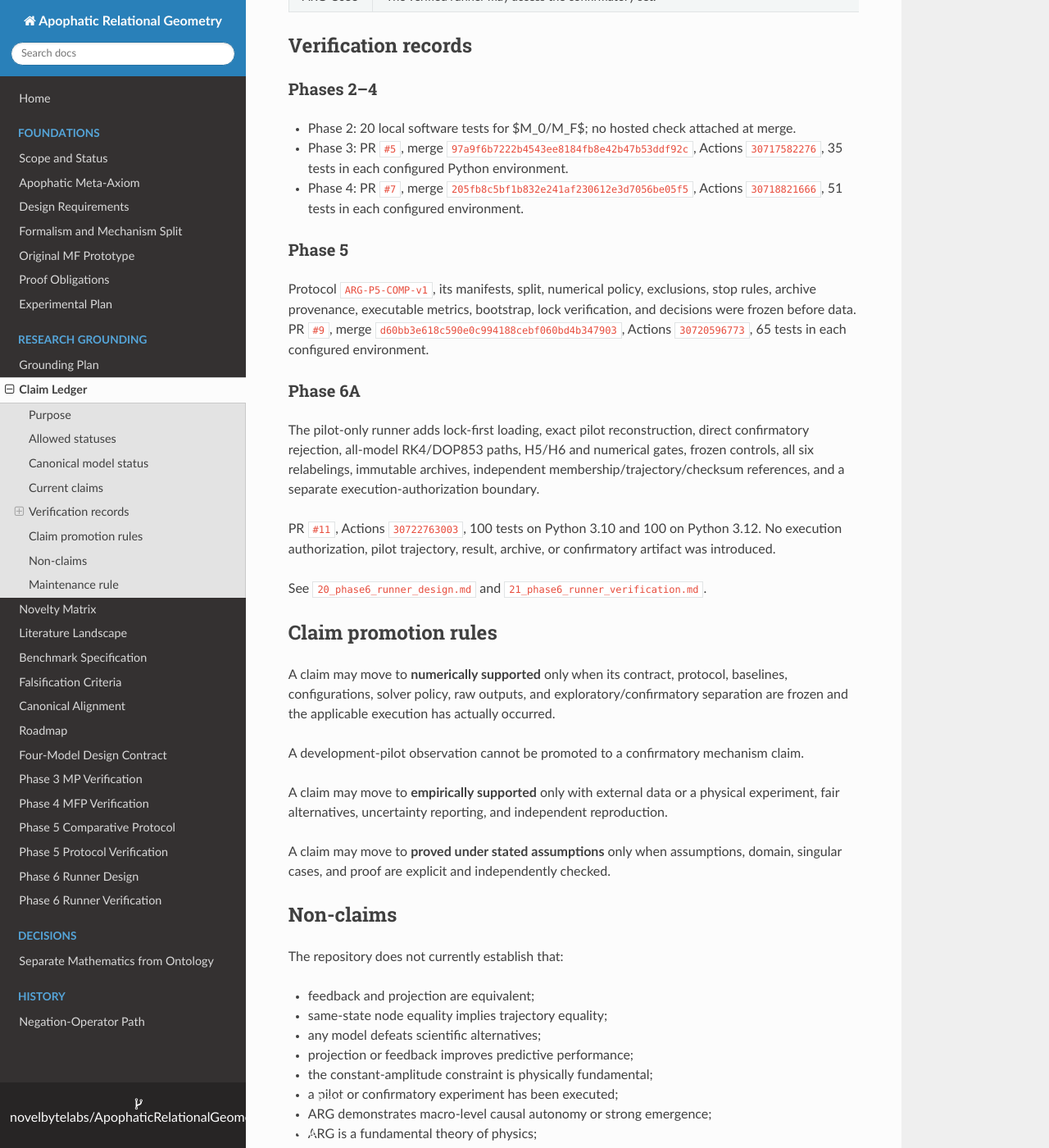
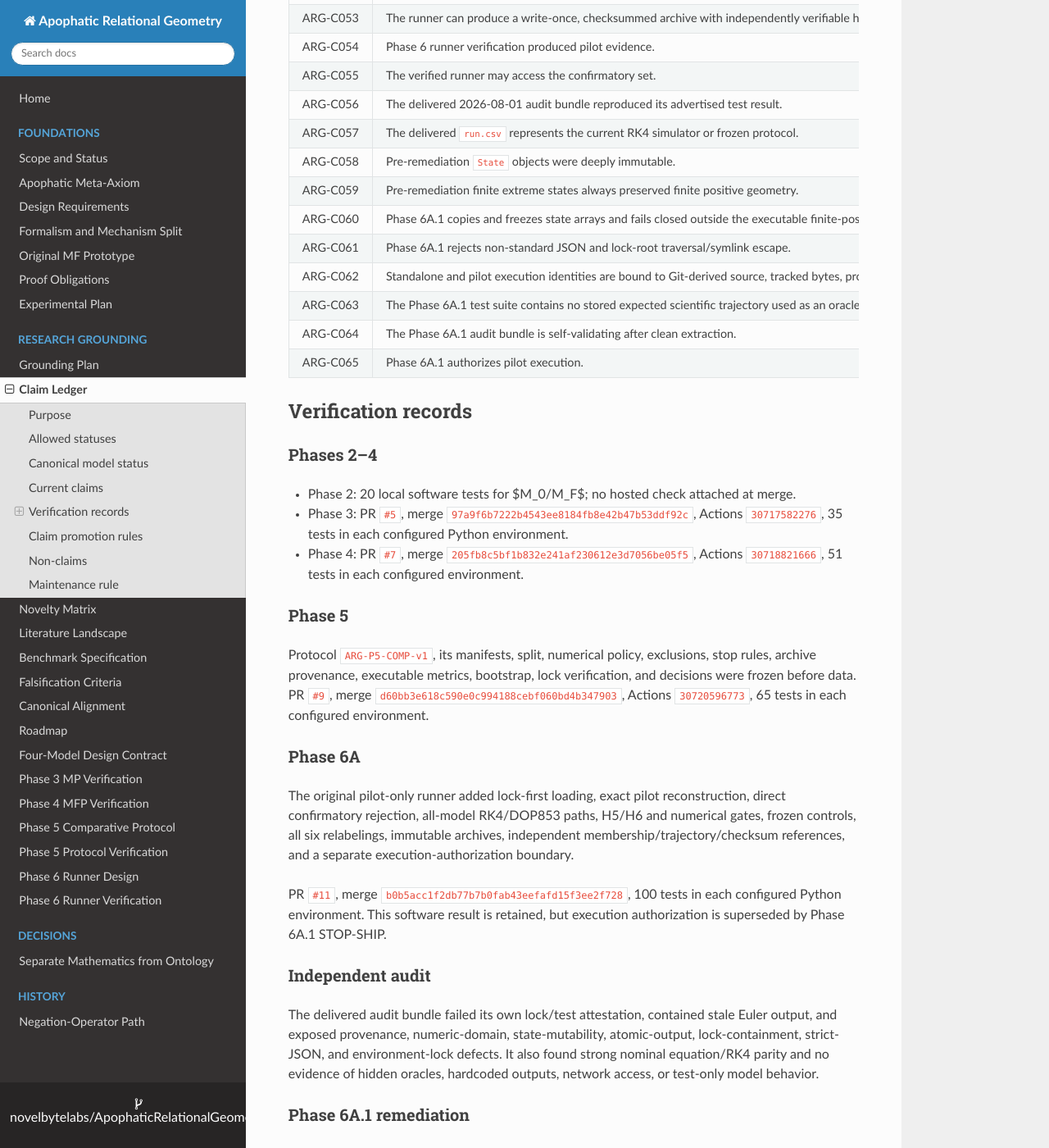
Before and after one commit to novelbytelabs/ApophaticRelationalGeometry, an MkDocs documentation site: the page built from docs/08_claim_ledger.md, in a window 1280 px wide and 1400 px high, scrolled down 3357 px. Shown: the whole window at 82% size. Built offline with MkDocs 1.6.1, drawn with Linux system fonts in a browser that asks for light colours; nearby versions of some CDN libraries; some of the changed text lies outside the part shown.

Commit message:
Add audit remediation and STOP-SHIP claims to ledger

```diff
--- a/docs/08_claim_ledger.md
+++ b/docs/08_claim_ledger.md
@@ -22,6 +22,7 @@
 - **Philosophical** — interpretive and not directly established by mathematics or experiment.
 - **Unverified** — required evidence is absent or incomplete.
 - **Rejected** — disproved, contradicted, or withdrawn.
+- **STOP-SHIP** — execution or claim promotion is blocked by an unresolved integrity finding.
 
 ## Canonical model status
 
@@ -33,7 +34,7 @@
 | $M_{FP}$ | Implemented and unit-tested | Feedback proposal followed by node projection and retraction, with retained $s/q$ feedback and separate diagnostics. |
 | $M_F\equiv M_P$ | Unverified | No exact, approximate, or observational equivalence has been established. |
 
-Current ceiling:
+Current scientific ceiling:
 
 $$
 \boxed{
@@ -43,17 +44,19 @@
 }
 $$
 
-Current execution state:
+Current integrity and execution state:
 
 $$
 \boxed{
-\text{pilot-only runner verified};
+\text{Phase 6A.1 STOP-SHIP remediation active};
 \quad
-\text{development pilot not executed};
+\text{development pilot not authorized for execution};
 \quad
 \text{confirmatory execution and scientific claims blocked}.
 }
 $$
+
+The original Phase 6A runner verification is a historical software result. It does not supersede the independent audit or authorize execution.
 
 ## Current claims
 
@@ -105,15 +108,25 @@
 | ARG-C044 | The four-model comparative experiment establishes a mechanism result. | Unverified | Frozen protocol, pilot, held-out confirmation, and claim review. | No experiment executed. |
 | ARG-C045 | Protocol `ARG-P5-COMP-v1` was frozen before trajectory generation. | Protocol-frozen and unit-tested | Human/machine agreement, lock, split, executable metrics, and hosted verification. | Phase 5. |
 | ARG-C046 | The Phase 5 primary decision rule is executable and fail closed. | Implemented and unit-tested | Known-answer positive, equivalence, inconclusive, invalid-input, and deterministic-bootstrap tests. | Decision software only. |
-| ARG-C047 | The 10-direction pilot and 14-direction confirmatory sets are deterministically separated at direction level. | Protocol-frozen and unit-tested | Hash-rule reconstruction, count checks, and no-overlap tests. | Frozen initial-condition domain. |
+| ARG-C047 | The 10-direction pilot and 14-direction confirmatory sets are deterministically separated at direction level. | Protocol-frozen and unit-tested | Hash-rule reconstruction, count checks, chronology, and no-overlap tests. | Frozen initial-condition domain. |
 | ARG-C048 | Phase 5 produced a numerical or scientific mechanism result. | Rejected | Phase 5 generated no trajectory data. | Not licensed. |
-| ARG-C049 | A development pilot is authorized in principle. | Definition of current authorization | Phase 5 exit gate and lock remain intact. | Execution permission only. |
-| ARG-C050 | The development pilot has been executed. | Unverified | Separate execution authorization and completed pilot archive. | Not executed. |
+| ARG-C049 | A development pilot was previously authorized in principle. | Superseded by STOP-SHIP | External audit clearance and a new authorization gate are required. | Prior authorization path invalidated. |
+| ARG-C050 | The development pilot has been executed. | Rejected for current history | No execution authorization or pilot archive exists. | Not executed. |
 | ARG-C051 | The Phase 6 runner reconstructs exactly the 50 frozen pilot configurations and rejects confirmatory/mixed input. | Implemented and unit-tested | Independent membership/hash reconstruction and split tripwires. | Runner software only. |
 | ARG-C052 | The runner implements the frozen RK4/DOP853, H5/H6, control, relabeling, and numerical-floor policies. | Implemented and unit-tested | Smoke/reference parity, known-answer gates, and hosted verification. | Runner software only. |
-| ARG-C053 | The runner produces a write-once, checksummed archive and independently verifiable hashes. | Implemented and unit-tested | Deterministic archive tests and independent checksum reconstruction. | Archive software only. |
+| ARG-C053 | The runner can produce a write-once, checksummed archive with independently verifiable hashes. | Implemented and unit-tested | Deterministic archive tests and independent checksum reconstruction. | Archive software only; no pilot archive exists. |
 | ARG-C054 | Phase 6 runner verification produced pilot evidence. | Rejected | The execution authorization and pilot archive are absent. | No pilot data. |
 | ARG-C055 | The verified runner may access the confirmatory set. | Rejected | Planner, integrator, archive, authorization, and contamination tripwires prohibit access. | Confirmatory execution blocked. |
+| ARG-C056 | The delivered 2026-08-01 audit bundle reproduced its advertised test result. | Rejected | The independent audit found one failed test because a lock target was omitted. | Historical delivered bundle only. |
+| ARG-C057 | The delivered `run.csv` represents the current RK4 simulator or frozen protocol. | Rejected | It reproduces the legacy Euler path and lacks current attestations. | File permanently excluded from current evidence. |
+| ARG-C058 | Pre-remediation `State` objects were deeply immutable. | Rejected | Caller aliases and writable arrays reproduced the defect. | Historical implementation. |
+| ARG-C059 | Pre-remediation finite extreme states always preserved finite positive geometry. | Rejected | Finite $q=\pm1000$ reproduced zero/infinite values. | Historical implementation. |
+| ARG-C060 | Phase 6A.1 copies and freezes state arrays and fails closed outside the executable finite-positive geometry domain. | Implemented and unit-tested on remediation branch | Mutation, aliasing, finite-extreme, and regression tests. | Software integrity only. |
+| ARG-C061 | Phase 6A.1 rejects non-standard JSON and lock-root traversal/symlink escape. | Implemented and unit-tested on remediation branch | Adversarial parsing and filesystem tests. | Protocol integrity only. |
+| ARG-C062 | Standalone and pilot execution identities are bound to Git-derived source, tracked bytes, protocol lock, integrator, implementation files, runtime distributions, and environment fingerprints. | Implemented and unit-tested on remediation branch | Attestation, spoofing, atomic-output, and archive-identity tests. | Execution provenance software only. |
+| ARG-C063 | The Phase 6A.1 test suite contains no stored expected scientific trajectory used as an oracle. | Verified by design and external review pending | Generated-state differential tests, independent equations, source review, and external audit. | No claim that tests are infallible. |
+| ARG-C064 | The Phase 6A.1 audit bundle is self-validating after clean extraction. | Hosted-builder verified; external audit pending | Fresh clone, full tests, data-free plan, wheel rebuild, manifest/hash verification, final re-extraction, and independent external review. | Remediation artifact only. |
+| ARG-C065 | Phase 6A.1 authorizes pilot execution. | Rejected | Environment policy remains `FROZEN_NO_EXECUTION`; authorization file is absent; Issue #12 is closed. | Pilot blocked. |
 
 ## Verification records
 
@@ -129,11 +142,19 @@
 
 ### Phase 6A
 
-The pilot-only runner adds lock-first loading, exact pilot reconstruction, direct confirmatory rejection, all-model RK4/DOP853 paths, H5/H6 and numerical gates, frozen controls, all six relabelings, immutable archives, independent membership/trajectory/checksum references, and a separate execution-authorization boundary.
+The original pilot-only runner added lock-first loading, exact pilot reconstruction, direct confirmatory rejection, all-model RK4/DOP853 paths, H5/H6 and numerical gates, frozen controls, all six relabelings, immutable archives, independent membership/trajectory/checksum references, and a separate execution-authorization boundary.
 
-PR `#11`, Actions `30722763003`, 100 tests on Python 3.10 and 100 on Python 3.12. No execution authorization, pilot trajectory, result, archive, or confirmatory artifact was introduced.
+PR `#11`, merge `b0b5acc1f2db77b7b0fab43eefafd15f3ee2f728`, 100 tests in each configured Python environment. This software result is retained, but execution authorization is superseded by Phase 6A.1 STOP-SHIP.
 
-See `20_phase6_runner_design.md` and `21_phase6_runner_verification.md`.
+### Independent audit
+
+The delivered audit bundle failed its own lock/test attestation, contained stale Euler output, and exposed provenance, numeric-domain, state-mutability, atomic-output, lock-containment, strict-JSON, and environment-lock defects. It also found strong nominal equation/RK4 parity and no evidence of hidden oracles, hardcoded outputs, network access, or test-only model behavior.
+
+### Phase 6A.1 remediation
+
+The remediation branch introduces immutable state arrays, finite-domain guards, strict JSON, root-confined locks, Git/runtime attestations, atomic standalone output, source-bound pilot archive identities, exact execution-environment policy, a frozen integrity baseline, generated-state independent differential testing, and a clean-extraction self-validating audit-bundle builder.
+
+Hosted software verification and bundle assembly may be recorded here only after the final branch state passes. External Auditor AI clearance remains mandatory before merge or execution.
 
 ## Claim promotion rules
 
@@ -145,6 +166,8 @@
 
 A claim may move to **proved under stated assumptions** only when assumptions, domain, singular cases, and proof are explicit and independently checked.
 
+An integrity finding may move from STOP-SHIP only after direct remediation, adversarial regression tests, self-validating artifact assembly, and external review. Passing internal tests alone is insufficient.
+
 ## Non-claims
 
 The repository does not currently establish that:
@@ -155,10 +178,11 @@
 - projection or feedback improves predictive performance;
 - the constant-amplitude constraint is physically fundamental;
 - a pilot or confirmatory experiment has been executed;
+- the Phase 6A.1 remediation has passed external audit;
 - ARG demonstrates macro-level causal autonomy or strong emergence;
 - ARG is a fundamental theory of physics;
 - primes are the ontological foundation of reality.
 
 ## Maintenance rule
 
-Every theorem, implementation, protocol amendment, experiment, or conceptual extension must update this ledger. No claim may exceed `13_alignment_and_claim_ceiling.md`.
+Every theorem, implementation, protocol amendment, experiment, audit, remediation, or conceptual extension must update this ledger. No claim may exceed `13_alignment_and_claim_ceiling.md`.
```
